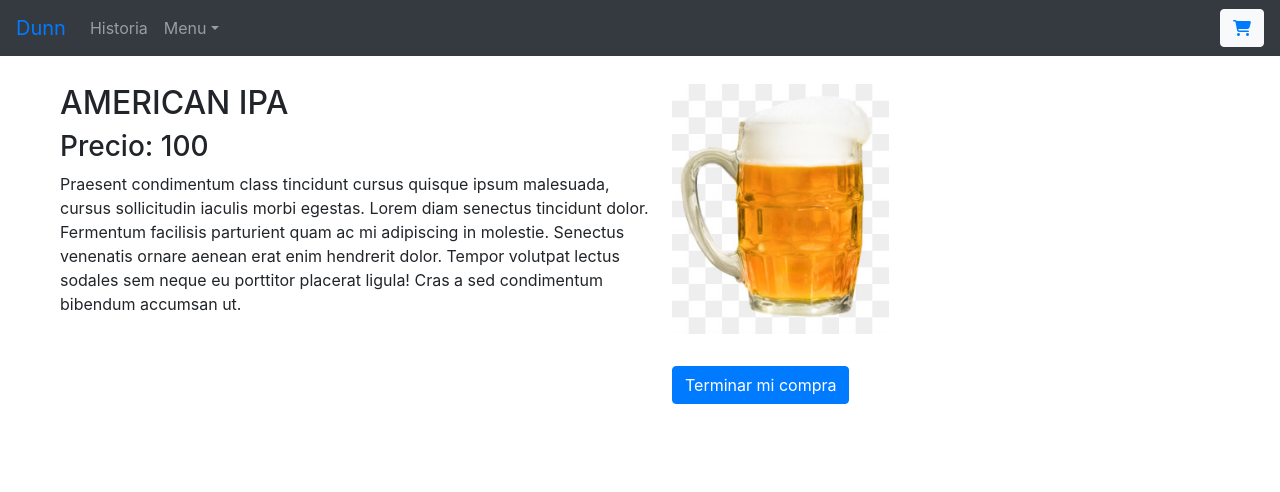
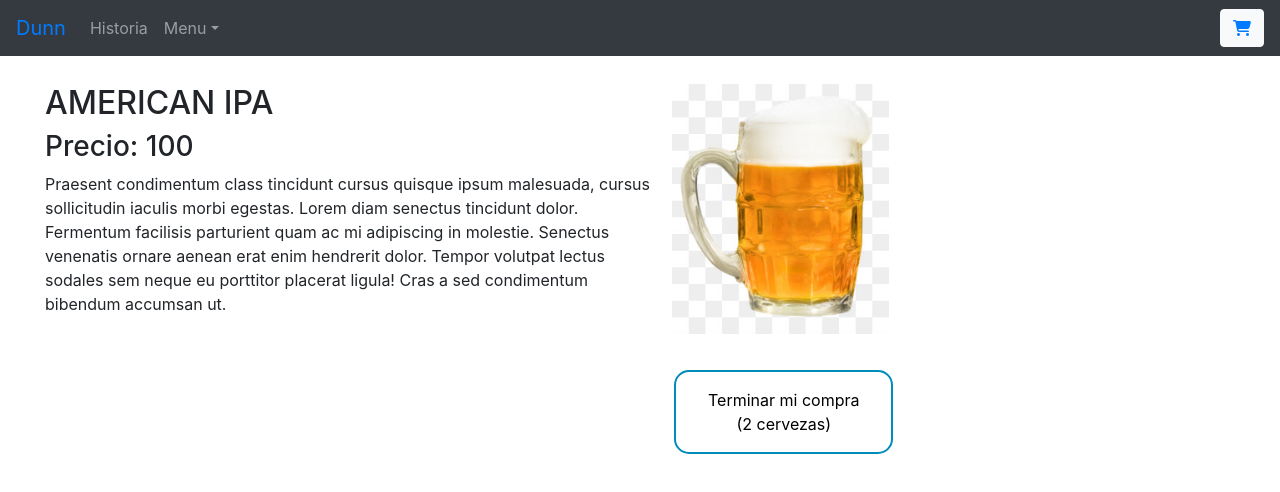
Before and after one commit to colomarina/proyecto-react, a React (Create React App) app: page /item/1 in a window 1280 px wide. Both pictures are taken after a click on the button "Agregar al". Shown: the top 492 px of the page. Built offline with nearby package versions, Linux system fonts and the light colour scheme.

Commit message:
ItemDetail.js modificado

```diff
--- /dev/null
+++ b/src/components/ItemDetail/ItemDetail.css
@@ -0,0 +1,39 @@
+.row {
+    display: flex;
+    flex-wrap: wrap;
+    padding-left: 20px;
+}
+.column {
+    flex: 25%;
+    max-width: 80%;
+    padding: 4px;
+}
+.imagen {
+    max-width: 250px;
+    max-height: 250px;
+}
+.button {
+  background-color: #4CAF50; /* Green */
+  border: none;
+  color: white;
+  padding: 16px 32px;
+  text-align: center;
+  text-decoration: none;
+  display: inline-block;
+  font-size: 16px;
+  margin: 4px 2px;
+  transition-duration: 0.4s;
+  cursor: pointer;
+  border-radius: 15px;
+}
+
+.button1 {
+  background-color: white;
+  color: black;
+  border: 2px solid #008CBA;
+}
+
+.button1:hover {
+  background-color: #008CBA;
+  color: white;
+}
--- a/src/components/ItemDetail/ItemDetail.js
+++ b/src/components/ItemDetail/ItemDetail.js
@@ -1,25 +1,8 @@
 import React, { useState } from 'react';
 import ItemCount from '../ItemCount/ItemCount';
 import cerveza from '../Imagenes/cerveza.png';
-import 'bootstrap/dist/css/bootstrap.min.css';
-import { Button } from 'react-bootstrap';
-
-const style = {
-    row: {
-        display: 'flex',
-        flexWrap: 'wrap',
-        paddingLeft: '20px',
-    },
-    column: {
-        flex: '25%',
-        maxWidth: '80%',
-        padding: '4px',
-    },
-    imagen: {
-        maxWidth: '250px',
-        maxHeight: '250px',
-    },
-}
+import { Link } from 'react-router-dom';
+import './ItemDetail.css';
 
 function ItemDetail({id, title, price, pictureUrl}) {
     const [show, setShow] = useState(true);
@@ -31,28 +14,30 @@ function ItemDetail({id, title, price, pictureUrl}) {
 
     return (
         <>
-        <div style={style.row}>
-            <div style={style.column}>
+        <div className="row">
+            <div className="column">
                 <br></br>
                 <h2>{title}</h2>
                 <h3>Precio: {price}</h3>
                 <p>Praesent condimentum class tincidunt cursus quisque ipsum malesuada, cursus sollicitudin iaculis morbi egestas. Lorem diam senectus tincidunt dolor. Fermentum facilisis parturient quam ac mi adipiscing in molestie. Senectus venenatis ornare aenean erat enim hendrerit dolor. Tempor volutpat lectus sodales sem neque eu porttitor placerat ligula! Cras a sed condimentum bibendum accumsan ut.</p>
             </div>
-            <div style={style.column}>
+            <div className="column">
                 <br></br>
-                <img style={style.imagen} src={cerveza}/>
+                <img className="imagen" src={cerveza}/>
             </div>
         </div>
-        <div style={style.row}>
-            <div style={style.column}>
+        <div className="row">
+            <div className="column">
             </div>
-            <div style={style.column}>
+            <div className="column">
                 <br></br>
                 {
                     show ? (
                         <ItemCount stock={10} initial={2} onAdd={cantidad => onAdd(cantidad)}/>
                     ) : (
-                        <Button variant="primary" >Terminar mi compra</Button>
+                        <Link to="/cart">
+                            <button className="button button1">Terminar mi compra<br />({quantity} cervezas)</button>
+                        </Link>
                     )
                 }
             </div>
```
